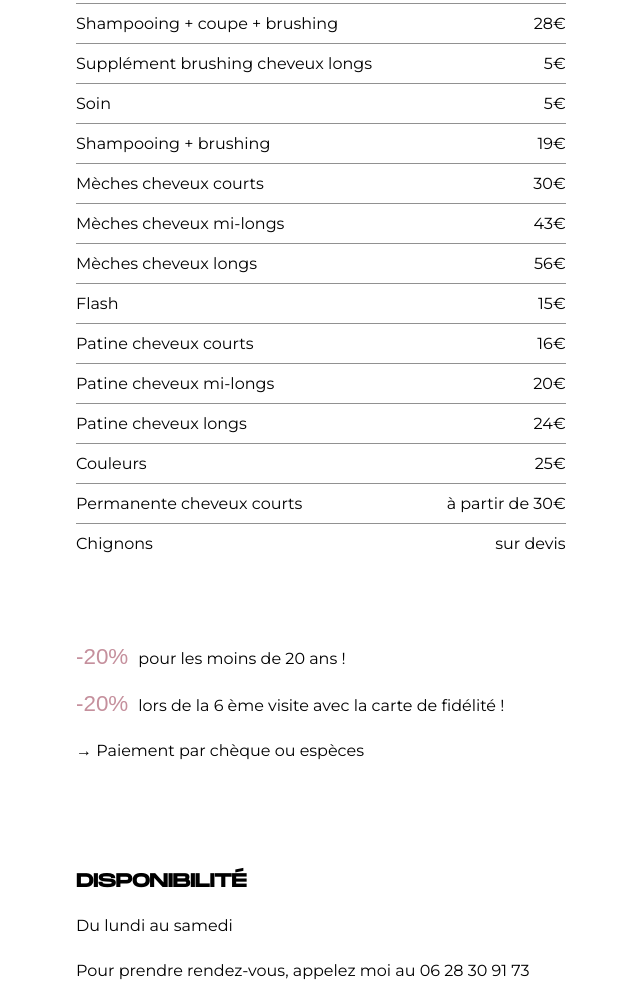
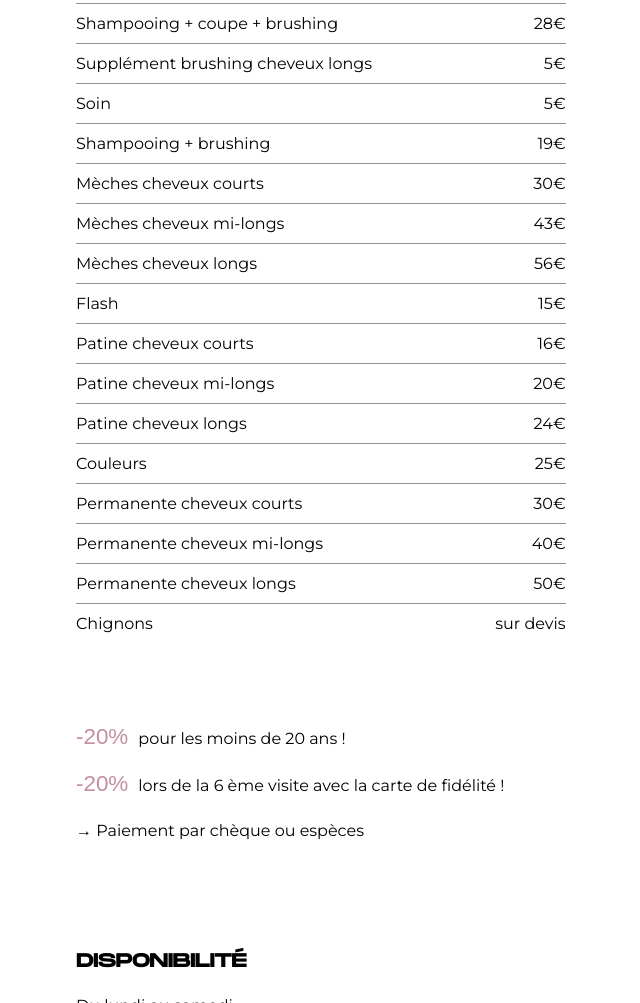
Before and after one commit to Adrienbannwarth/blb, a plain HTML site: page index.html in a window 1280 px wide. Shown: the part 1557-2560 px from the top of the page, without its empty margins (20-660 px from the left). Drawn offline with nearby package versions, Linux system fonts and the light colour scheme.

Commit message:
update tarif

```diff
--- a/index.html
+++ b/index.html
@@ -68,7 +68,8 @@
                 <div class="col-8">
                     <p>Aurélie, coiffeuse à domicile, secteur Boissise la Bertrand avec + de 20 ans
                         d'expérience.
-                    Je vous propose mes services à votre domicile afin que vous passiez un agréable moment avec tout le
+                        Je vous propose mes services à votre domicile afin que vous passiez un agréable moment avec tout
+                        le
                         confort d'un salon.
                         Je réalise coupes, chignons, colorations, mèches, patines, coiffures de soirée et permanentes.
                         Je travaille exclusivement avec L'oréal professionnel et Schwarzkopf.
@@ -138,7 +139,15 @@
                     </div>
                     <div class="row">
                         <h4>Permanente cheveux courts</h4>
-                        <span>à partir de 30€</span>
+                        <span>30€</span>
+                    </div>
+                    <div class="row">
+                        <h4>Permanente cheveux mi-longs</h4>
+                        <span>40€</span>
+                    </div>
+                    <div class="row">
+                        <h4>Permanente cheveux longs</h4>
+                        <span>50€</span>
                     </div>
                     <div class="row">
                         <h4>Chignons</h4>
@@ -248,7 +257,7 @@
             y: 30,
             ease: Expo.easeInOut,
             delay: .4
-        }, 0.5 );
+        }, 0.5);
 
         var tl = new TweenMax.staggerFrom(".menu", 2, {
             opacity: 0,
```
Lines whose indentation alone changed are shown as unchanged.
